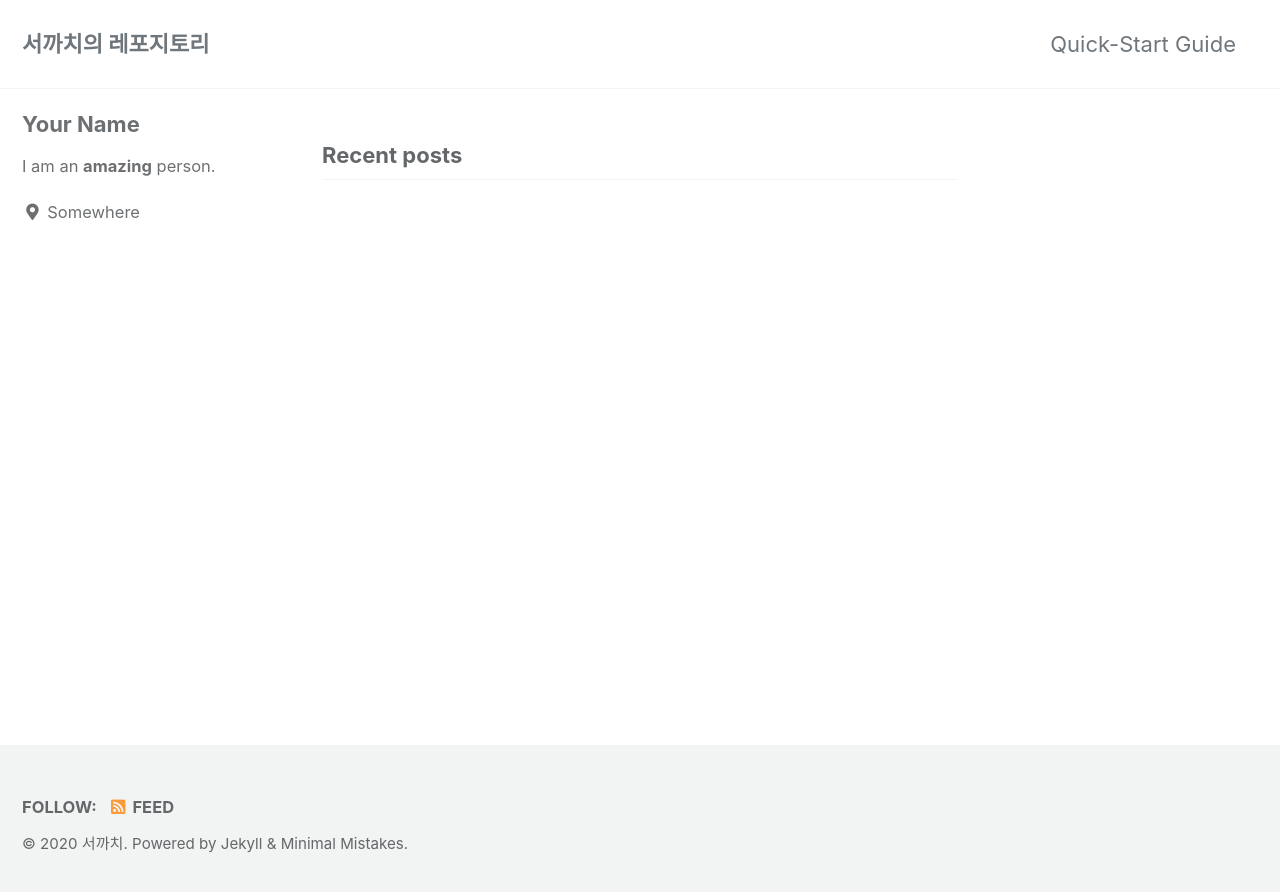
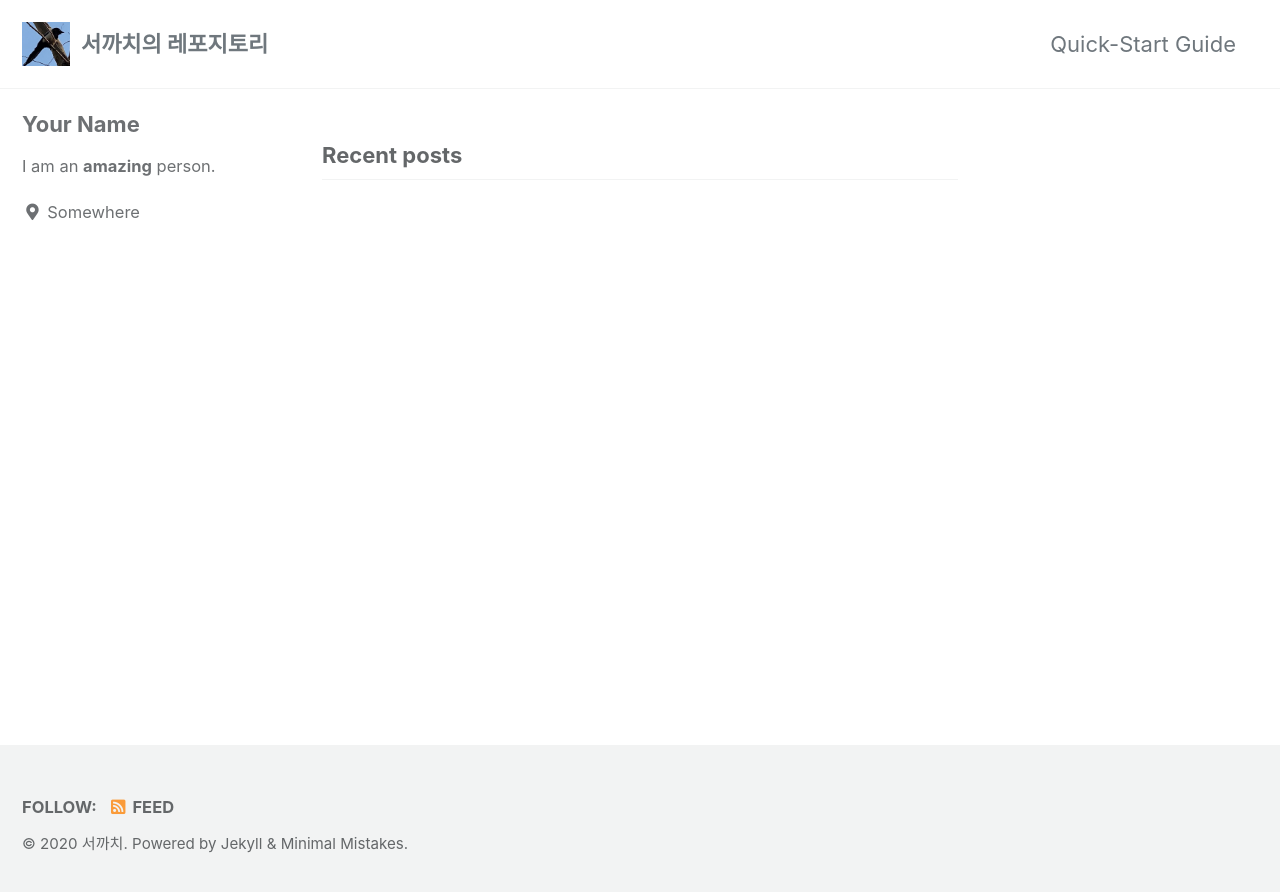
Before and after one commit to seo2021/seo2021.github.io, a Jekyll site: the page built from index.html, in a window 1280 px wide. Shown: the top 892 px of the page. Built offline with Jekyll 4.4.1, drawn with Linux system fonts in a browser that asks for light colours; cached includes are drawn as plain includes; the list of posts is cut into pages by our own code.

Commit message:
Update _config.yml
added logo

```diff
--- a/_config.yml
+++ b/_config.yml
@@ -20,12 +20,12 @@
 title_separator          : "-"
 subtitle                 : # site tagline that appears below site title in masthead
 name                     : "서까치"
-description              : #"An amazing website."
+description              : "An amazing website."
 url                      : "https://seo2021.github.io" # the base hostname & protocol for your site e.g.
 baseurl                  : "" # the subpath of your site, e.g. "/blog"
 repository               : # GitHub username/repo-name e.g. "mmistakes/minimal-mistakes"
 teaser                   : # path of fallback teaser image, e.g. "/assets/images/500x300.png"
-logo                     : # path of logo image to display in the masthead, e.g. "/assets/images/88x88.png"
+logo                     : "/assets/images/logo.jpg" # path of logo image to display in the masthead, e.g. "/assets/images/88x88.png"
 masthead_title           : # overrides the website title displayed in the masthead, use " " for no title
 # breadcrumbs            : false # true, false (default)
 words_per_minute         : 200
```
